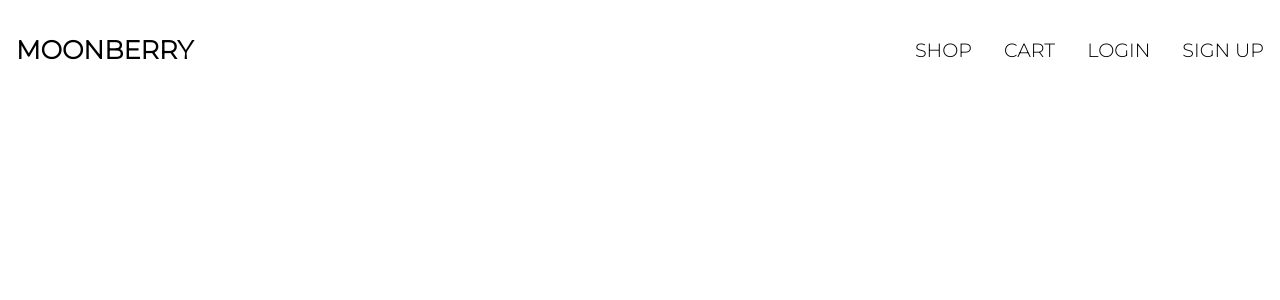
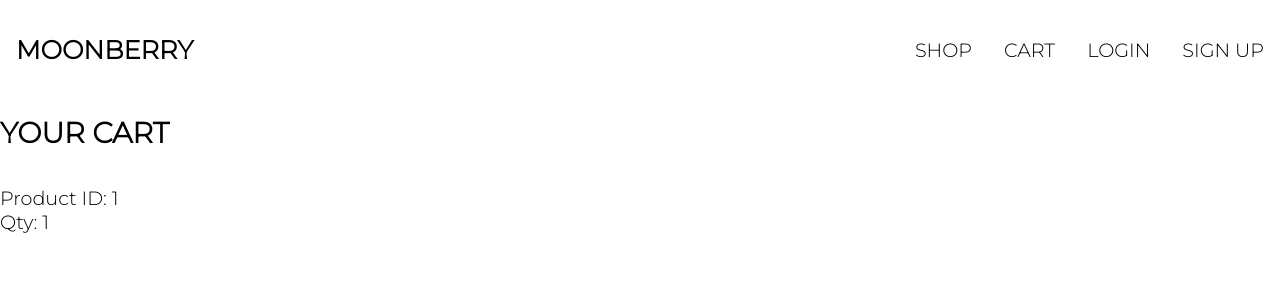
Before and after one commit to Jihyunnk/moonberry, a React (Create React App) app in the folder frontend/: page /cart/1 in a window 1280 px wide. Shown: the top 300 px of the page. Built offline with nearby package versions, Linux system fonts and the light colour scheme.

Commit message:
created Cart component, displays productId & qty

```diff
--- a/frontend/src/App.js
+++ b/frontend/src/App.js
@@ -1,4 +1,5 @@
 import { BrowserRouter as Router, Routes, Route } from 'react-router-dom';
+import Cart from './components/Cart';
 import Home from './components/Home';
 import Login from './components/Login';
 import Navbar from './components/Navbar';
@@ -20,6 +21,8 @@ function App() {
             <Route path="/signup" element={<Signup />} />
             <Route path="/products" element={<Products />} />
             <Route path="/products/:id" element={<SingleProduct />} />
+            <Route path="/cart" element={<Cart />} />
+            <Route path="/cart/:id" element={<Cart />} />
           </Routes>
         </main>
       </div>
--- /dev/null
+++ b/frontend/src/components/Cart.js
@@ -0,0 +1,23 @@
+import React from 'react';
+import { useLocation, useParams } from 'react-router-dom';
+
+function Cart() {
+  const params = useParams();
+  const { id: productId } = params;
+
+  const { search } = useLocation();
+  const quantityInURL = new URLSearchParams(search).get('quantity');
+  const quantity = quantityInURL ? Number(quantityInURL) : 1;
+
+  return (
+    <div>
+      <div>
+        <h1>YOUR CART</h1>
+      </div>
+      <div>Product ID: {productId}</div>
+      <div>Qty: {quantity}</div>
+    </div>
+  );
+}
+
+export default Cart;
--- a/frontend/src/components/SingleProduct.js
+++ b/frontend/src/components/SingleProduct.js
@@ -1,9 +1,10 @@
 import React, { useEffect, useState } from 'react';
 import { useDispatch, useSelector } from 'react-redux';
-import { Link, useParams } from 'react-router-dom';
+import { Link, useNavigate, useParams } from 'react-router-dom';
 import { getProduct } from '../store/singleProduct';
 
 function SingleProduct() {
+  const navigate = useNavigate();
   const dispatch = useDispatch();
   const params = useParams();
   const { id: productId } = params;
@@ -16,6 +17,10 @@ function SingleProduct() {
   useEffect(() => {
     dispatch(getProduct(productId));
   }, [dispatch, productId]);
+
+  const handleClick = () => {
+    navigate(`/cart/${productId}?quantity=${quantity}`);
+  };
 
   return (
     <div>
@@ -67,7 +72,9 @@ function SingleProduct() {
                     </div>
                   </li>
                   <li>
-                    <button className="primary">ADD TO CART</button>
+                    <button className="primary" onClick={handleClick}>
+                      ADD TO CART
+                    </button>
                   </li>
                 </>
               )}
```
